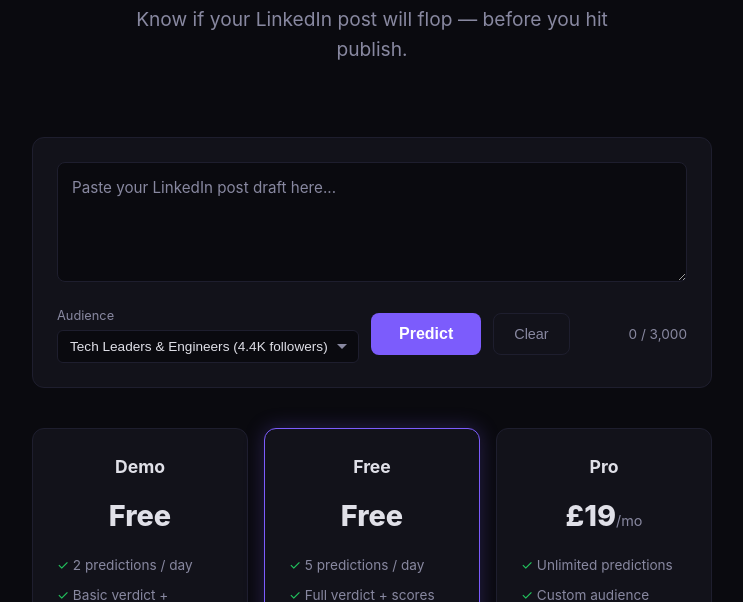
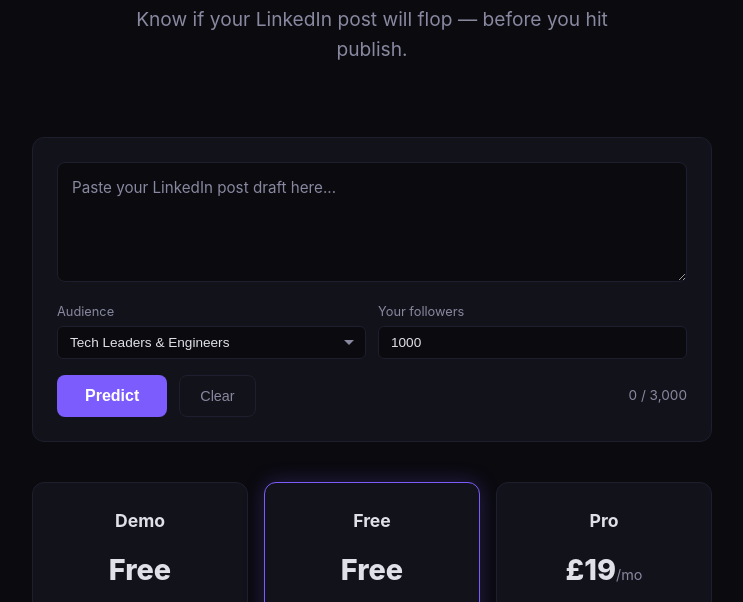
Before and after one commit to keugenek/reactor, a plain HTML site: page docs/index.html in a window 1280 px wide. Shown: the part 164-766 px from the top of the page, without its empty margins (268-1011 px from the left). Drawn offline with Linux system fonts and the light colour scheme.

Commit message:
feat: follower count input, scaled impressions, better Pro disabled state

```diff
--- a/docs/index.html
+++ b/docs/index.html
@@ -294,9 +294,33 @@
       transition: all 0.15s;
     }
     .btn-share:hover { border-color: var(--accent); background: var(--accent); color: #fff; }
-    /* Audience select */
-    .audience-select { display: flex; flex-direction: column; gap: 4px; }
-    .audience-select select {
+    /* Options row */
+    .options-row {
+      display: flex;
+      gap: 12px;
+      margin-top: 12px;
+    }
+    .option-group {
+      display: flex;
+      flex-direction: column;
+      gap: 4px;
+      flex: 1;
+    }
+    .option-group label {
+      color: var(--muted);
+      font-size: 0.8rem;
+    }
+    .option-group input[type="number"] {
+      background: var(--bg);
+      color: var(--text);
+      border: 1px solid var(--border);
+      border-radius: 6px;
+      padding: 8px 12px;
+      font-size: 0.85rem;
+      width: 100%;
+    }
+    .option-group input[type="number"]:focus { outline: none; border-color: var(--accent); }
+    .option-group select {
       background: var(--bg);
       color: var(--text);
       border: 1px solid var(--border);
@@ -311,8 +335,8 @@
       background-position: right 10px center;
       padding-right: 30px;
     }
-    .audience-select select:focus { outline: none; border-color: var(--accent); }
-    .audience-select select option:disabled { color: var(--muted); }
+    .option-group select:focus { outline: none; border-color: var(--accent); }
+    .option-group select option:disabled { color: #555; font-style: italic; }
 
     .btn-post { border-color: #0a66c2; color: #0a66c2; font-weight: 600; }
     .btn-post:hover { background: #0a66c2; border-color: #0a66c2; color: #fff; }
@@ -337,14 +361,20 @@
 
   <div class="predict-card">
     <textarea id="postInput" placeholder="Paste your LinkedIn post draft here..." maxlength="3000"></textarea>
-    <div class="btn-row">
-      <div class="audience-select">
-        <label for="audienceSelect" style="color:var(--muted);font-size:0.8rem;">Audience</label>
-        <select id="audienceSelect">
-          <option value="tech_leaders" selected>Tech Leaders & Engineers (4.4K followers)</option>
-          <option value="custom" disabled>✨ Custom Audience (Pro)</option>
+    <div class="options-row">
+      <div class="option-group">
+        <label>Audience</label>
+        <select id="audienceSelect" onchange="handleAudienceChange()">
+          <option value="tech_leaders" selected>Tech Leaders & Engineers</option>
+          <option value="custom_pro" disabled>🔒 Custom Audience — Pro</option>
         </select>
       </div>
+      <div class="option-group">
+        <label>Your followers</label>
+        <input type="number" id="followerCount" value="1000" min="50" max="1000000" placeholder="1000">
+      </div>
+    </div>
+    <div class="btn-row">
       <button class="btn" id="predictBtn" onclick="predict()">Predict</button>
       <button class="btn-secondary" onclick="document.getElementById('postInput').value=''; hideResult();">Clear</button>
       <span class="char-count" id="charCount">0 / 3,000</span>
@@ -355,7 +385,7 @@
         <span id="verdictEmoji"></span>
         <span id="verdictText"></span>
         <span class="impressions" id="impressions"></span>
-        <span class="label">estimated impressions</span>
+        <span class="label" id="impressionsLabel">~estimated impressions</span>
       </div>
       <div class="scores" id="scores"></div>
       <div class="warnings" id="warnings" style="display:none"><h4>⚠️ Warnings</h4><ul id="warningsList"></ul></div>
@@ -476,6 +506,14 @@ async function predict() {
       return;
     }
 
+    // Scale impressions by follower count
+    const followers = parseInt($('followerCount').value) || 1000;
+    const baseFollowers = 4410; // calibrated on this audience size
+    const scale = Math.sqrt(followers / baseFollowers); // sqrt scaling (not linear)
+    data.impressions = Math.round(data.impressions * scale);
+    data._scaled = true;
+    data._followers = followers;
+
     showResult(data);
   } catch (err) {
     alert('Network error: ' + err.message);
@@ -592,6 +630,14 @@ function shareTwitter() {
   window.open(url, '_blank', 'width=600,height=400');
 }
 
+function handleAudienceChange() {
+  const val = $('audienceSelect').value;
+  if (val === 'custom_pro') {
+    $('audienceSelect').value = 'tech_leaders';
+    alert('🔒 Custom Audience is a Pro feature (coming soon).\n\nJoin the waitlist for 50% off early bird pricing.');
+  }
+}
+
 function postToLinkedIn() {
   const post = $('postInput').value.trim();
   if (!post) return;
```
